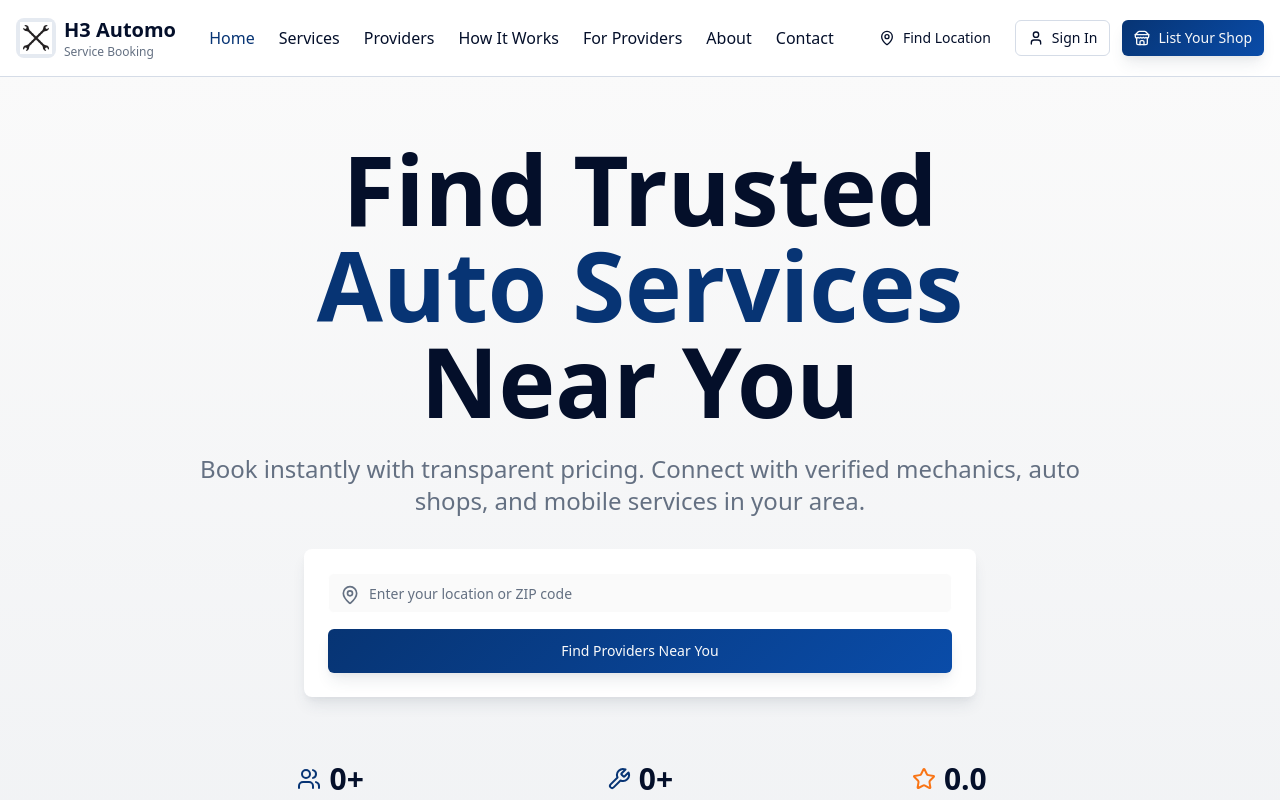
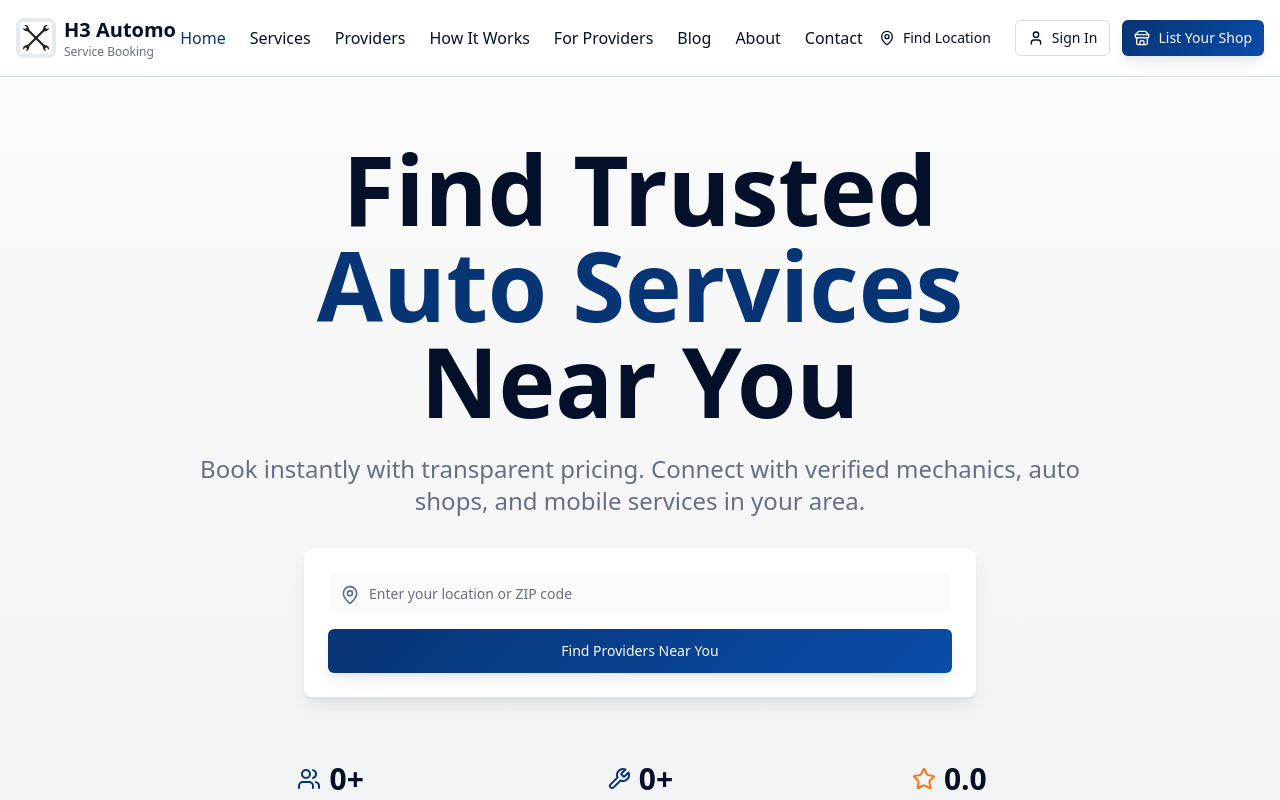
Before and after one commit to S3NMU/auto-local-book, a React (Vite) app: page / in a window 1280 px wide. Shown: the top 800 px of the page. Built offline with nearby package versions, Linux system fonts and the light colour scheme; no server answers; the database is empty; the HTML template or start-up script is replaced by a standard one.

Commit message:
Add blog page

```diff
--- a/src/components/Header.tsx
+++ b/src/components/Header.tsx
@@ -108,6 +108,9 @@ const Header = () => {
             </Link>
             <Link to="/for-providers" className={getLinkClassName("/for-providers")}>
               For Providers
+            </Link>
+            <Link to="/blog" className={getLinkClassName("/blog")}>
+              Blog
             </Link>
             <Link to="/about" className={getLinkClassName("/about")}>
               About
```
